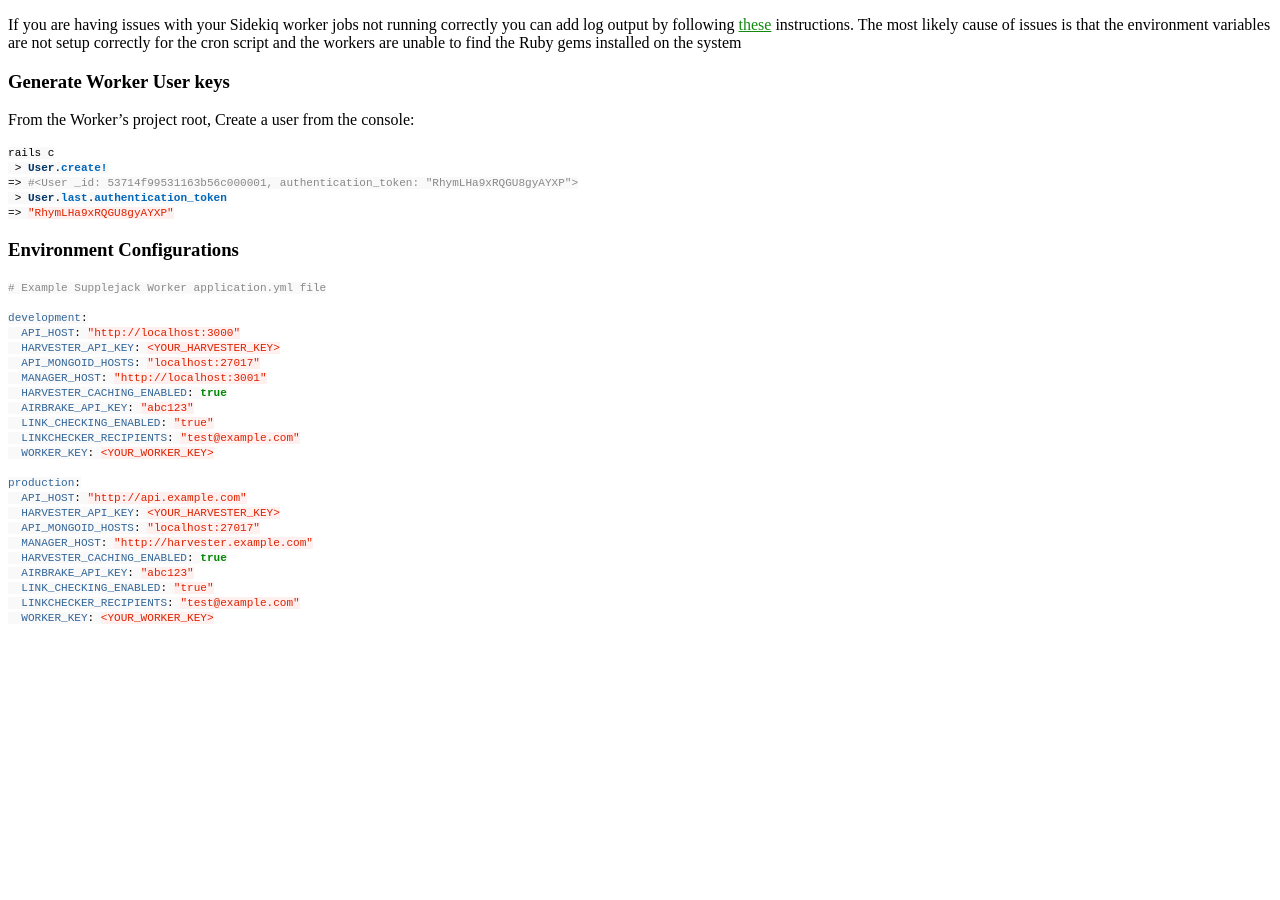
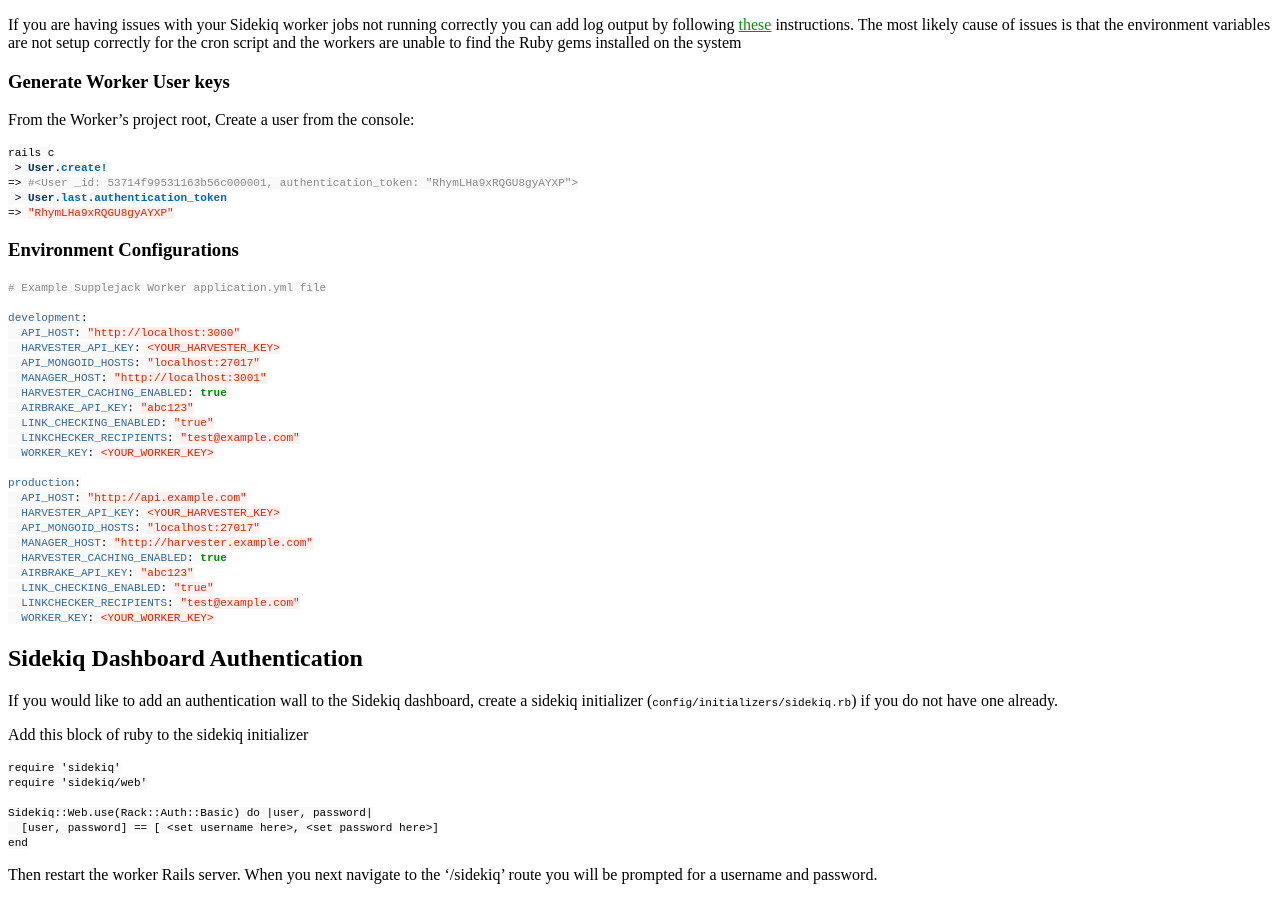
Before and after one commit to DigitalNZ/supplejack, a Jekyll site: the page built from _posts/2014-05-01-supplejack-worker.md, in a window 1280 px wide and 900 px high, scrolled down 1530 px. Built offline with Jekyll 4.4.1, drawn with Linux system fonts in a browser that asks for light colours; Markdown is read by kramdown in place of the engine named in the settings; a style sheet for code colours, icons or effects is not loaded; before the commit the page ends 2168 px from its top, so only the background shows below that.

Commit message:
Update worker sidekiq docs with Sidekiq Dashboard Authentication instructions

````diff
--- a/_posts/2014-05-01-supplejack-worker.md
+++ b/_posts/2014-05-01-supplejack-worker.md
@@ -70,3 +70,19 @@
   LINKCHECKER_RECIPIENTS: "test@example.com"
   WORKER_KEY: <YOUR_WORKER_KEY>
 ```
+
+## Sidekiq Dashboard Authentication
+
+If you would like to add an authentication wall to the Sidekiq dashboard, create a sidekiq initializer (`config/initializers/sidekiq.rb`) if you do not have one already.
+
+Add this block of ruby to the sidekiq initializer
+```
+require 'sidekiq'
+require 'sidekiq/web'
+
+Sidekiq::Web.use(Rack::Auth::Basic) do |user, password|
+  [user, password] == [ <set username here>, <set password here>]
+end
+```
+
+Then restart the worker Rails server. When you next navigate to the '/sidekiq' route you will be prompted for a username and password.
````
Also changed, not shown: 1 other file.
